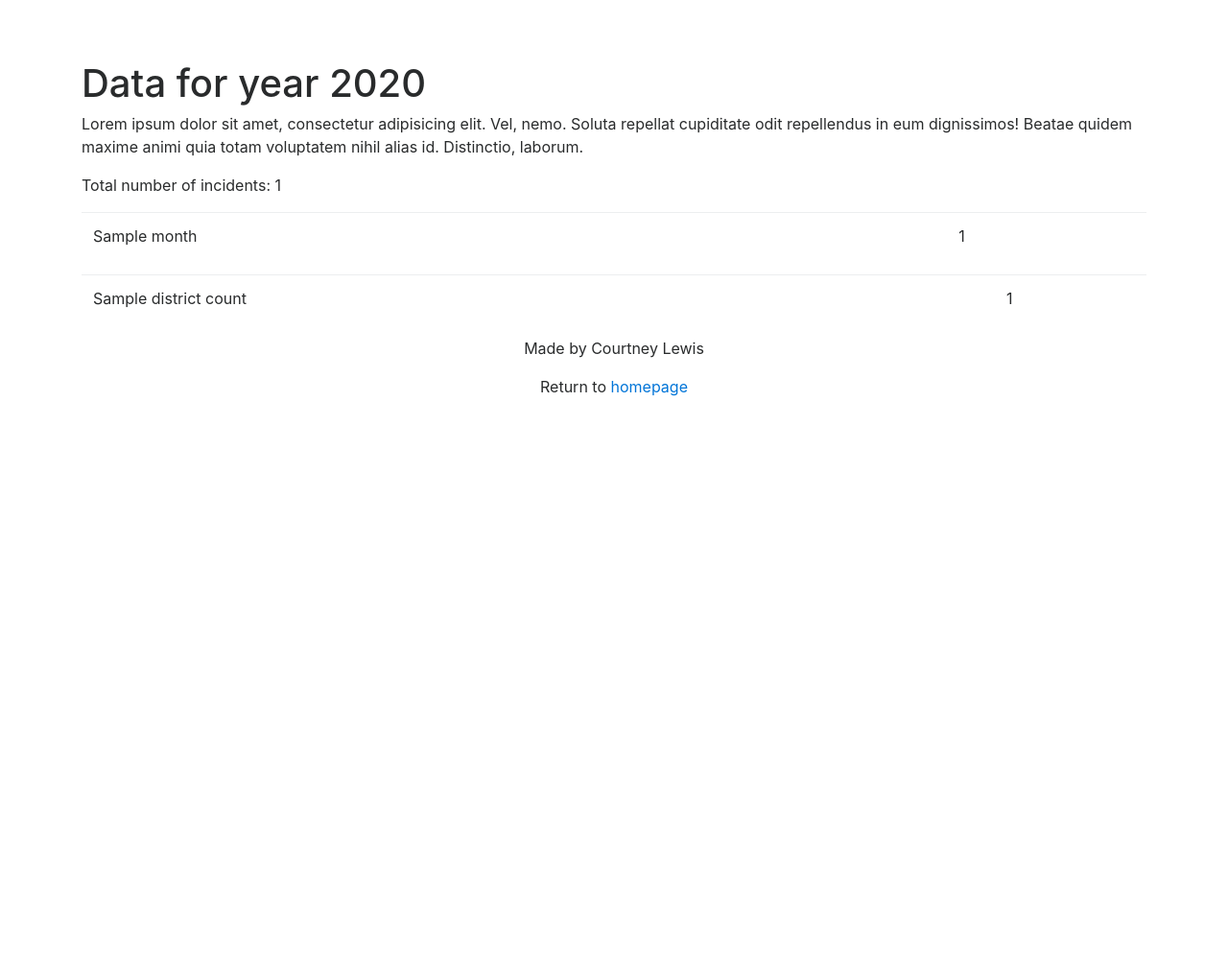
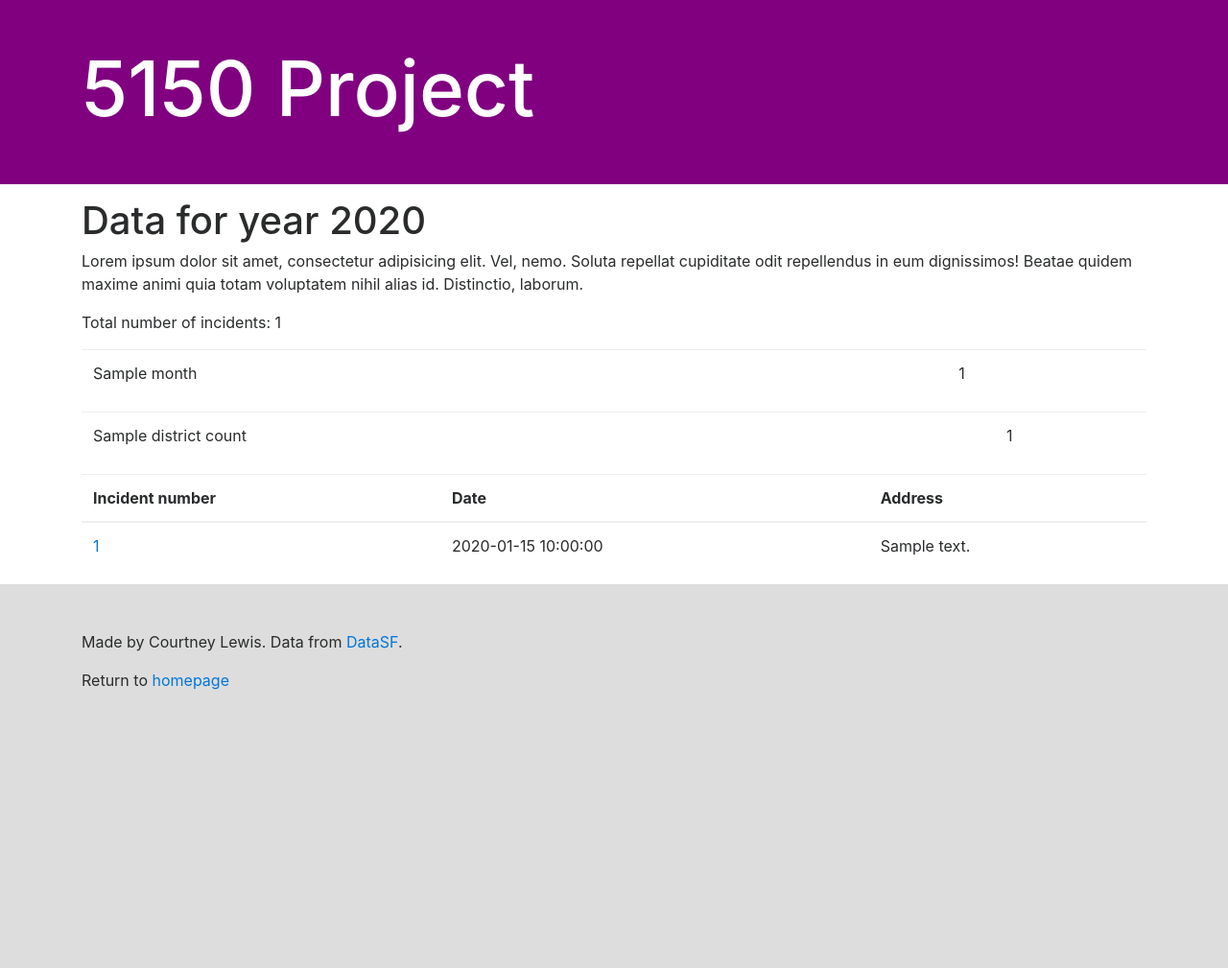
Before and after one commit to sfpd-5150/webapp, a Flask app: template templates/yearpage.html in a window 1280 px wide. Shown: the whole page at 96% size. Before the commit the page ends 413 px from the top, so only its background shows below. Run offline with Flask 2, Linux system fonts and the light colour scheme; the template is opened without the code that fills it: most values are stand-ins (such as "Sample title", 1, 10 or a date in 2020); some libraries are stand-ins or nearby versions.

```diff
--- a/app.py
+++ b/app.py
@@ -1,5 +1,5 @@
 from flask import Flask, render_template
-from foo.getdata import get_incidents, get_districts, get_months
+from foo.getdata import get_incidents, get_districts, get_months, get_incident_by_id
 
 app = Flask(__name__)
 
@@ -27,6 +27,12 @@ def precinctpage(pname):
     return render_template("pdpage.html", incidents=incidents, district_name=pname)
 
 
+@app.route("/incidents/<id>")
+def incidentpage(id):
+    return render_template("incidentpage.html", incident=get_incident_by_id(id))
+
+
+
 
 
 if __name__ == '__main__':
--- a/foo/getdata.py
+++ b/foo/getdata.py
@@ -19,6 +19,12 @@ def get_incidents():
 
     return data
 
+def get_incident_by_id(id):
+    for i in get_incidents():
+        if i['IncidntNum'] == id:
+            return i
+
+
 
 def get_districts(incidents):
     names = []
--- a/static/css/main.css
+++ b/static/css/main.css
@@ -1,4 +1,31 @@
 body {
   margin: 0 auto;
-  padding-top: 65px;
 }
+
+.main-footer{
+    background: #ddd;
+    padding-top: 3.0em;
+    padding-bottom: 3.0em;
+    min-height: 400px;
+}
+
+
+.main-header{
+    padding-top: 3.0em;
+    padding-bottom: 3.0em;
+    background: purple;
+    margin-bottom: 1.0em;
+}
+
+
+
+.main-header .site-title{
+    font-size: 5.0em;
+    color: white;
+}
+
+.site-title a{
+    color: inherit;
+    text-decoration: none;
+
+}
--- a/templates/index.html
+++ b/templates/index.html
@@ -1,6 +1,9 @@
 {% include 'partials/head.html' %}
 
 <body>
+
+    {% include 'partials/header.html' %}
+
 
     <div class="container">
 
--- a/templates/partials/footer.html
+++ b/templates/partials/footer.html
@@ -1,9 +1,11 @@
-<footer>
-  <div class="container text-center">
+<footer class="main-footer">
+  <div class="container">
     <p>
-      Made by Courtney Lewis
+      Made by Courtney Lewis.
+
+      Data from <a href="https://data.sfgov.org/Public-Safety/Police-Department-Incidents/tmnf-yvry
+">DataSF</a>.
     </p>
-
     <p>
         Return to <a href="/">homepage</a>
     </p>
--- a/templates/partials/head.html
+++ b/templates/partials/head.html
@@ -29,6 +29,8 @@
     <!--Main stylesheet-->
     <link rel="stylesheet" href="{{url_for('static', filename='css/main.css')}}" />
 
-    <!--Google font Lato-->
+
+        <link rel="stylesheet" href="https://unpkg.com/leaflet@1.0.3/dist/leaflet.css" />
+        <script src="https://unpkg.com/leaflet@1.0.3/dist/leaflet.js"></script>
 
   </head>
--- /dev/null
+++ b/templates/partials/header.html
@@ -0,0 +1,10 @@
+<header class="main-header">
+    <div class="container">
+        <h1 class="site-title">
+            <a href="/">5150 Project</a>
+        </h1>
+
+    </div>
+
+
+</header>
--- a/templates/pdpage.html
+++ b/templates/pdpage.html
@@ -1,5 +1,8 @@
 {% include 'partials/head.html' %}
 <body>
+
+        {% include 'partials/header.html' %}
+
 
     <div class="container">
 
--- a/templates/yearpage.html
+++ b/templates/yearpage.html
@@ -1,5 +1,9 @@
 {% include 'partials/head.html' %}
 <body>
+
+        {% include 'partials/header.html' %}
+
+
 
     <div class="container">
 
@@ -35,6 +39,27 @@
 
 
 
+        <table class="table">
+            <thead>
+                <tr>
+                    <th>Incident number</th>
+                    <th>Date</th>
+                    <th>Address</th>
+                </tr>
+            </thead>
+            <tbody>
+                {% for incident in incidents %}
+                    <tr>
+                        <td><a href="/incidents/{{incident.IncidntNum}}">{{incident.IncidntNum}}</a></td>
+                        <td>{{incident.datetime}}</td>
+                        <td>{{incident.Address}}</td>
+                    </tr>
+                {% endfor %}
+            </tbody>
+
+        </table>
+
+
     </div>
 
 
```
Also changed, not shown: templates/incidentpage.html (added, +45 -0 lines).
